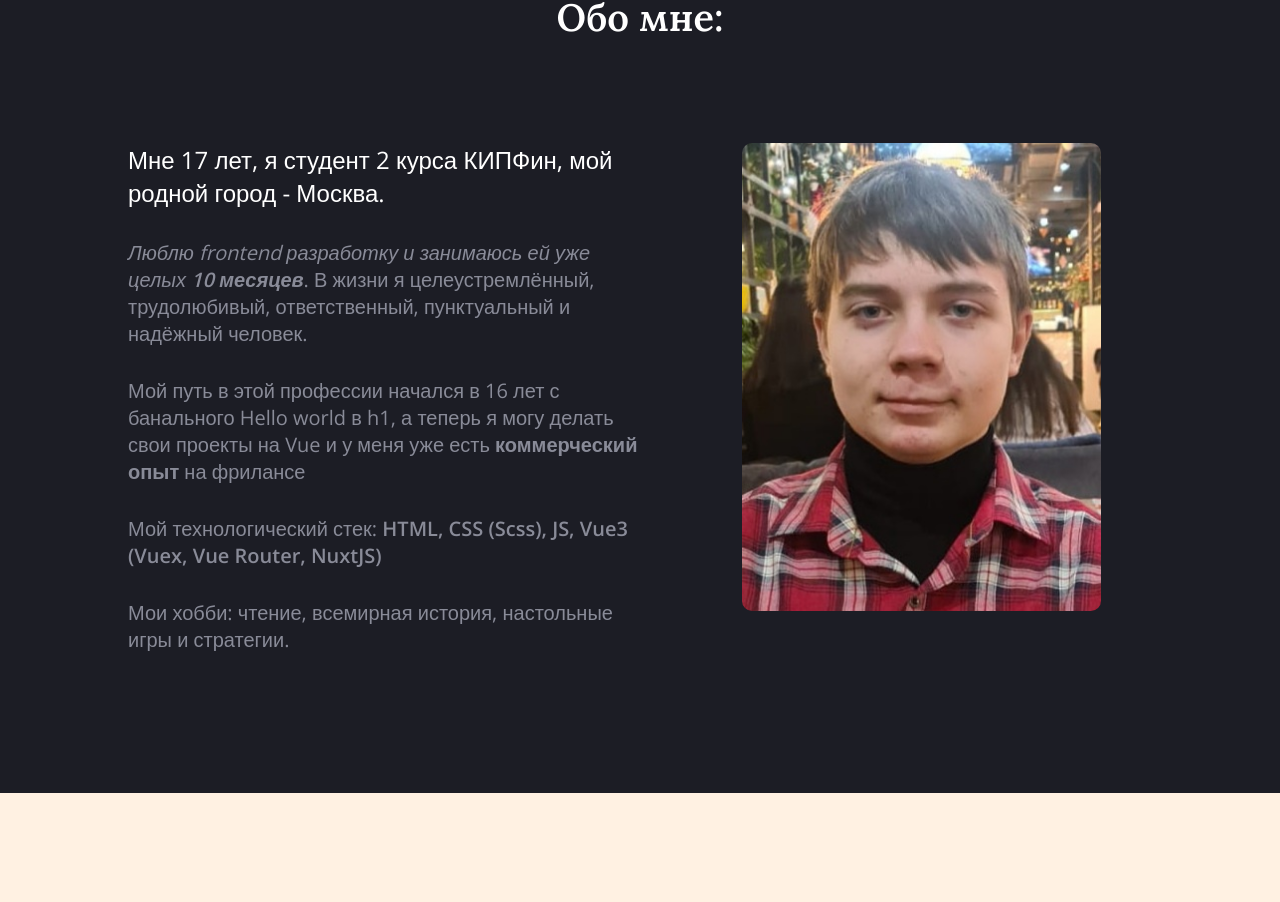
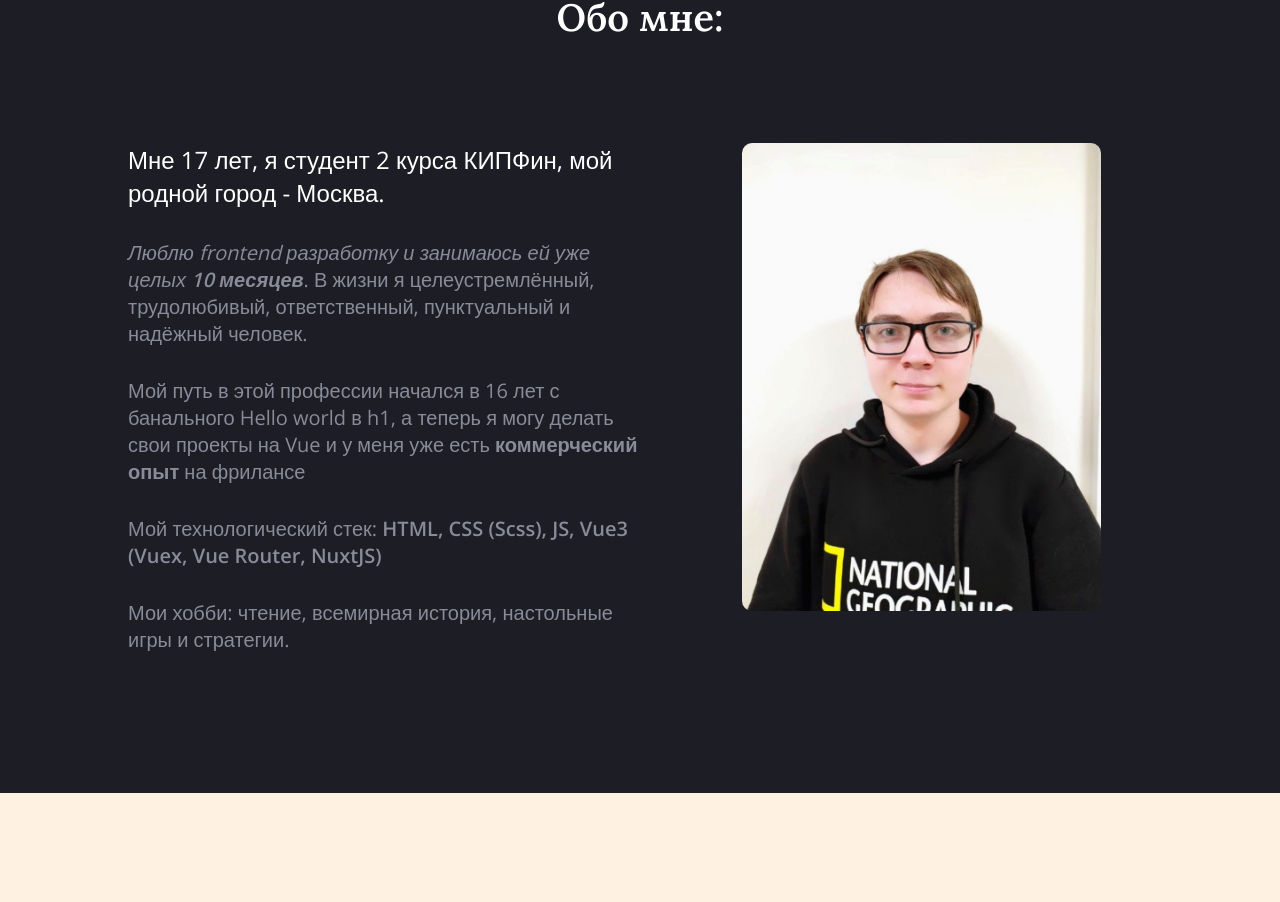
Before and after one commit to RoastedPikachu/BK-Landing, a Vue app: page / in a window 1280 px wide. Shown: the part 827-1729 px from the top of the page. Built offline with nearby package versions, Linux system fonts and the light colour scheme.

Commit message:
Изменил фотографию

```diff
--- a/src/components/AboutBlock.vue
+++ b/src/components/AboutBlock.vue
@@ -9,7 +9,7 @@
         <p>Мой технологический стек: <strong>HTML, CSS (Scss), JS, Vue3 (Vuex, Vue Router, NuxtJS)</strong></p>
         <p>Мои хобби: чтение, всемирная история, настольные игры и стратегии.</p>
       </div>
-      <img src="@/assets/Me.jpeg">
+      <img src="@/assets/MyPortrait.jpeg">
     </div>
   </section>
 </template>
--- a/src/components/HeaderComp.vue
+++ b/src/components/HeaderComp.vue
@@ -16,18 +16,15 @@
 </template>
 
 <script>
-//import MobileMenu from './MobileMenu.vue';
 
 export default {
   name: 'HeaderComp',
   data() {
     return {
-
     }
   },
   components: {
-    //MobileMenu
-  }
+  },
 }
 </script>
 
```
Also changed, not shown: src/assets/Me.jpeg (deleted), src/assets/MyPortrait.jpeg (added).
